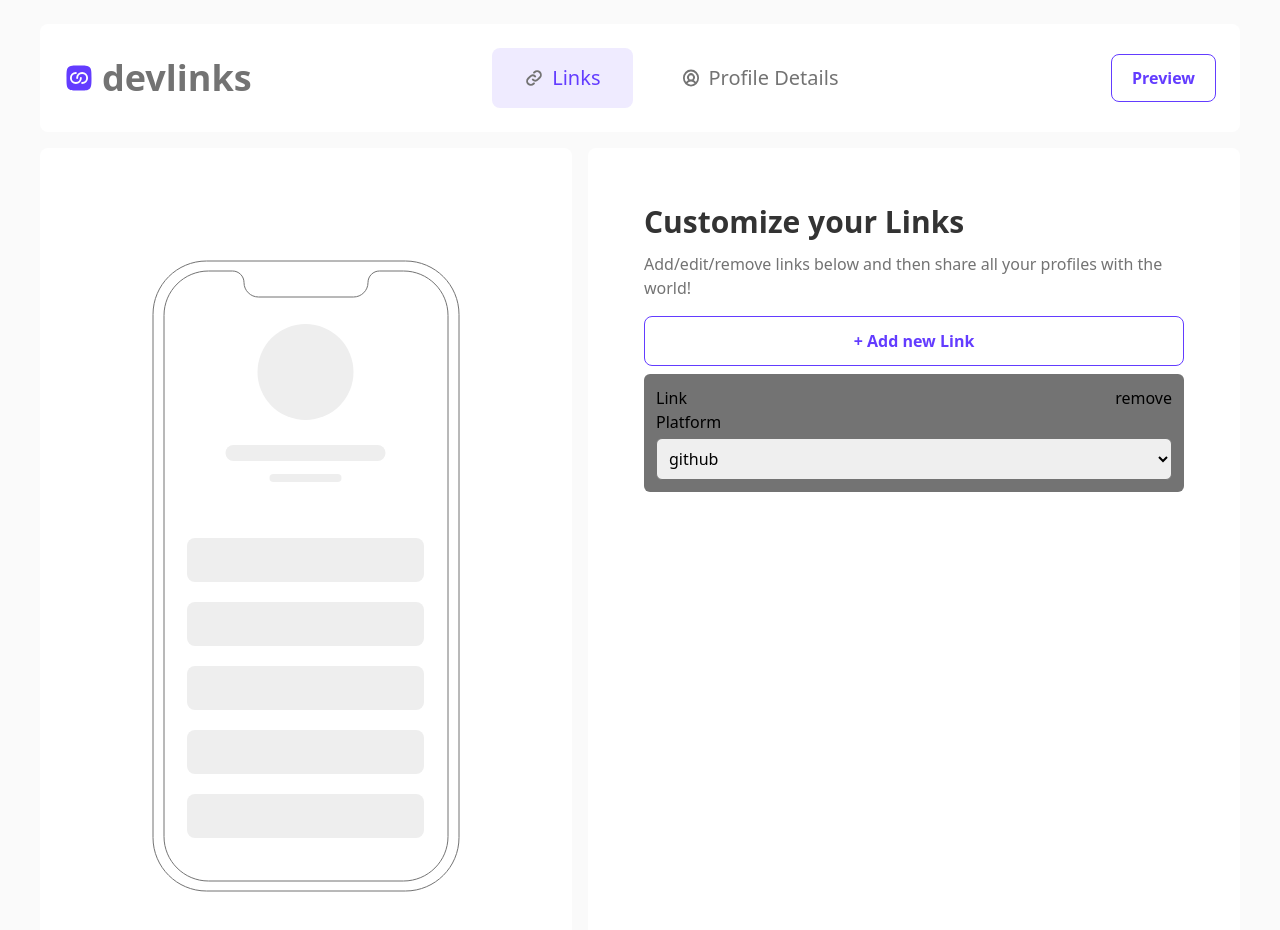
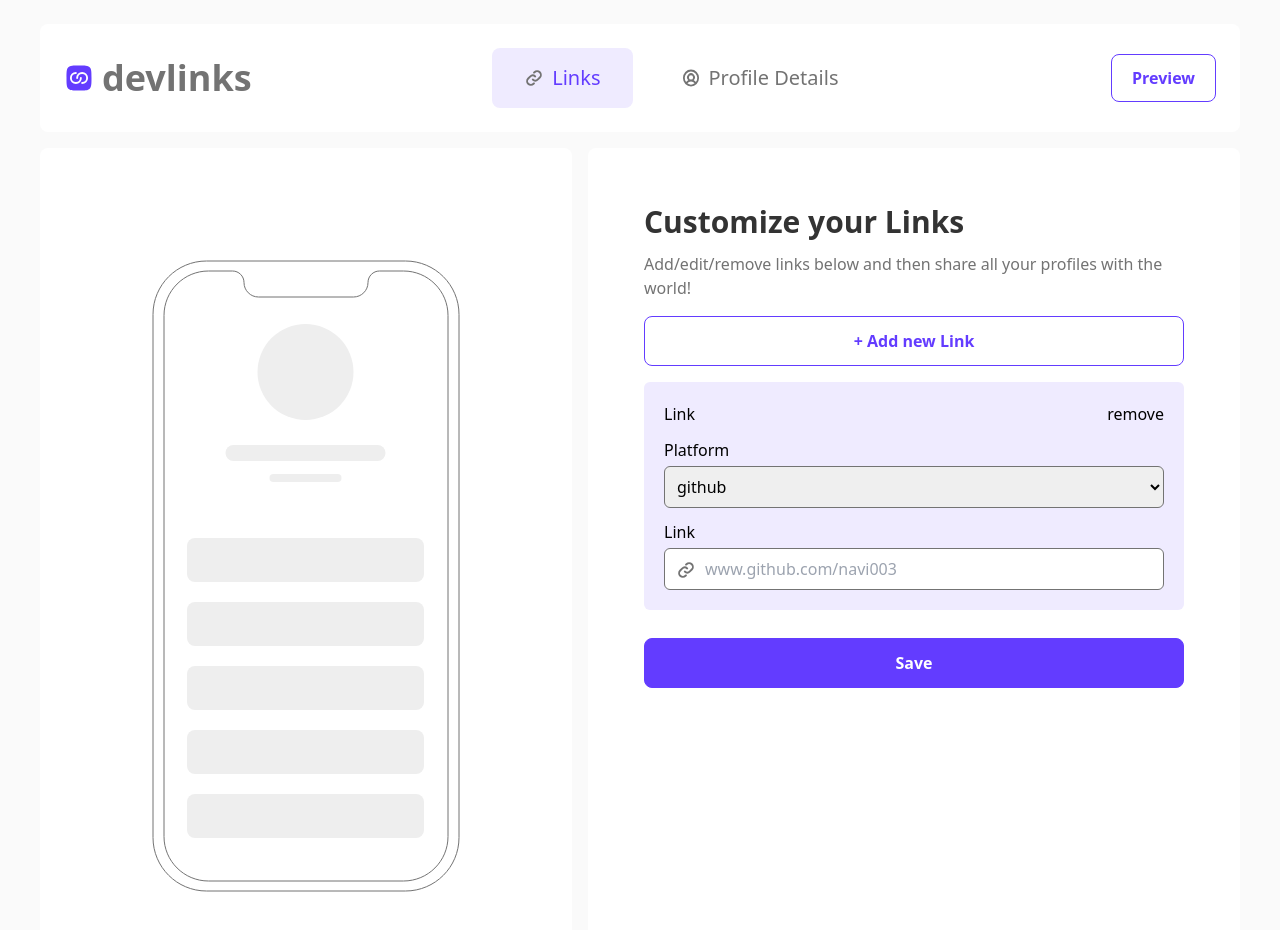
Before and after one commit to Navi003/dev-links, a Next.js app: page / in a window 1280 px wide. Both pictures are taken after a click on the button "+ Add new Link". Shown: the top 930 px of the page. Built offline with nearby package versions, Linux system fonts and the light colour scheme.

Commit message:
added link state and context state

```diff
--- a/app/_components/AddLink.jsx
+++ b/app/_components/AddLink.jsx
@@ -1,17 +1,72 @@
+"use client";
+import Image from "next/image";
 import React from "react";
+import linkIcon from "@/assets/images/icon-link.svg";
+import { useLinks } from "./useLinkContext";
+import { useEffect } from "react";
 
 export default function AddLink() {
+  const { url, setUrl } = useLinks();
+
+  function handleChange(e) {
+    const { name, value } = e.target;
+    const newUrlData = { ...url };
+    newUrlData[name] = value;
+    setUrl(newUrlData);
+  }
+
+  // useEffect(() => {
+  //   const platform = document.querySelector("#platform");
+  //   const url = document.querySelector("#url");
+  //   const selectedValue = platform.value;
+
+  //   console.log(selectedValue);
+
+  //   setUrl((state) => ({ ...state, platform: selectedValue }));
+
+  //   setUrl((state) => ({ ...state, link: url.value }));
+  // }, []);
+
   return (
-    <li className="p-3 mt-2 rounded-md bg-text-light">
+    <li className="p-5 mt-4 rounded-md bg-secondary">
       <div className="flex justify-between">
         <p>Link</p>
         <p>remove</p>
       </div>
-      <div className="flex flex-col gap-1 ">
+      <div className="flex flex-col gap-1 mt-3 ">
         <label>Platform</label>
-        <select className="p-2 rounded-md outline-none border-[1px] border-text-light">
+        <select
+          id="platform"
+          className="p-2 rounded-md outline-none border-[1px] border-text-light"
+          onChange={handleChange}
+          value={url.platform}
+          name="platform"
+          defaultValue="github"
+        >
           <option>github</option>
+          <option>Google</option>
+          <option>Twitter</option>
+          <option>Leetcode</option>
         </select>
+      </div>
+      <div className="relative flex flex-col gap-1 mt-3">
+        <label>Link</label>
+        <input
+          id="link"
+          type="text"
+          name="link"
+          className="p-2 rounded-md outline-none border-[1px] border-text-light pl-10"
+          placeholder="www.github.com/navi003"
+          onChange={handleChange}
+          value={url.url}
+        />
+        <Image
+          src={linkIcon}
+          height={20}
+          width={20}
+          alt="link"
+          className="absolute top-10 left-3"
+        />
       </div>
     </li>
   );
--- a/app/_components/UserLinksContainer.jsx
+++ b/app/_components/UserLinksContainer.jsx
@@ -1,20 +1,39 @@
+"use client";
 import React from "react";
 import Heading from "./Heading";
 import Button from "./Button";
 import AddLink from "./AddLink";
+import { useState } from "react";
+import { useLinks } from "./useLinkContext";
 
 export default function UserLinksContainer() {
+  const { url, setUrl, links, setLinks } = useLinks();
+
+  function addLinksHandler() {
+    setLinks((state) => [...state, url]);
+  }
+
+  console.log(links);
   return (
     <div className="w-full bg-white rounded-lg p-14">
       <Heading text="Add/edit/remove links below and then share all your profiles with the world!">
         Customize your Links
       </Heading>
-      <Button type="button" className="w-full mt-4">
+      <Button type="button" className="w-full mt-4" onClick={addLinksHandler}>
         + Add new Link
       </Button>
       <ul>
-        <AddLink />
+        {links.map((link, i) => {
+          return <AddLink key={i} />;
+        })}
       </ul>
+      <Button
+        // onClick={}
+        type="button"
+        className="w-full text-white bg-primary mt-7"
+      >
+        Save
+      </Button>
     </div>
   );
 }
--- /dev/null
+++ b/app/_components/useLinkContext.js
@@ -0,0 +1,30 @@
+"use client";
+import { createContext, useContext } from "react";
+import { useState } from "react";
+const LinksContext = createContext();
+
+function LinksProvider({ children }) {
+  const [url, setUrl] = useState({
+    platform: "",
+    link: "",
+  });
+  const [links, setLinks] = useState([]);
+
+  return (
+    <LinksContext.Provider value={{ url, setUrl, links, setLinks }}>
+      {children}
+    </LinksContext.Provider>
+  );
+}
+
+function useLinks() {
+  const context = useContext(LinksContext);
+
+  if (context === undefined) {
+    throw new Error("Context was used outside Provider");
+  }
+
+  return context;
+}
+
+export { LinksProvider, useLinks };
--- a/app/layout.js
+++ b/app/layout.js
@@ -1,5 +1,6 @@
 import localFont from "next/font/local";
 import "./globals.css";
+import { LinksProvider } from "./_components/useLinkContext";
 
 const instrumentSans = localFont({
   src: "./fonts/InstrumentSans-VariableFont_wdth,wght.ttf",
@@ -23,7 +24,7 @@ export default function RootLayout({ children }) {
       <body
         className={`${instrumentItalic.variable} ${instrumentSans.variable} antialiased bg-bg-light`}
       >
-        {children}
+        <LinksProvider>{children}</LinksProvider>
       </body>
     </html>
   );
```
